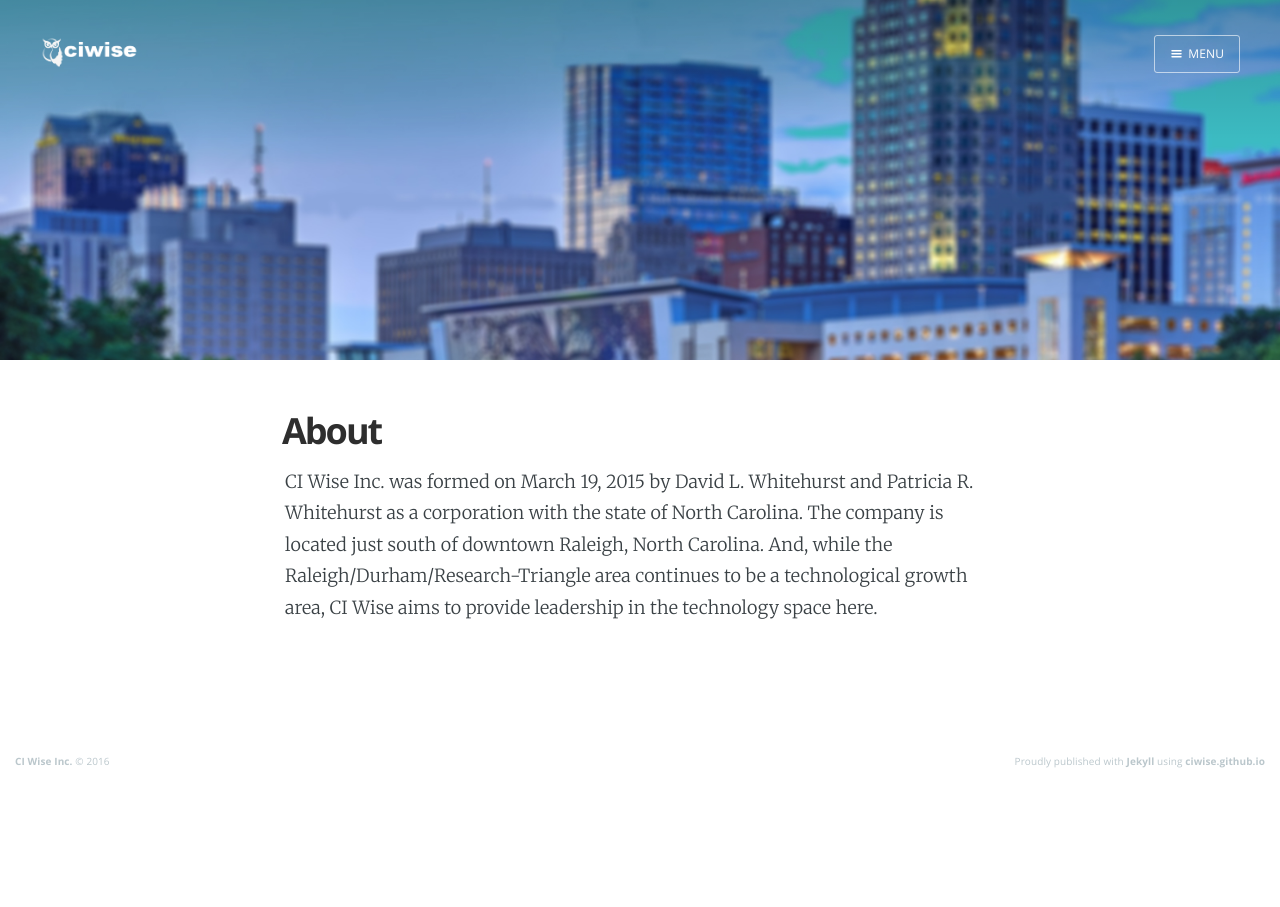
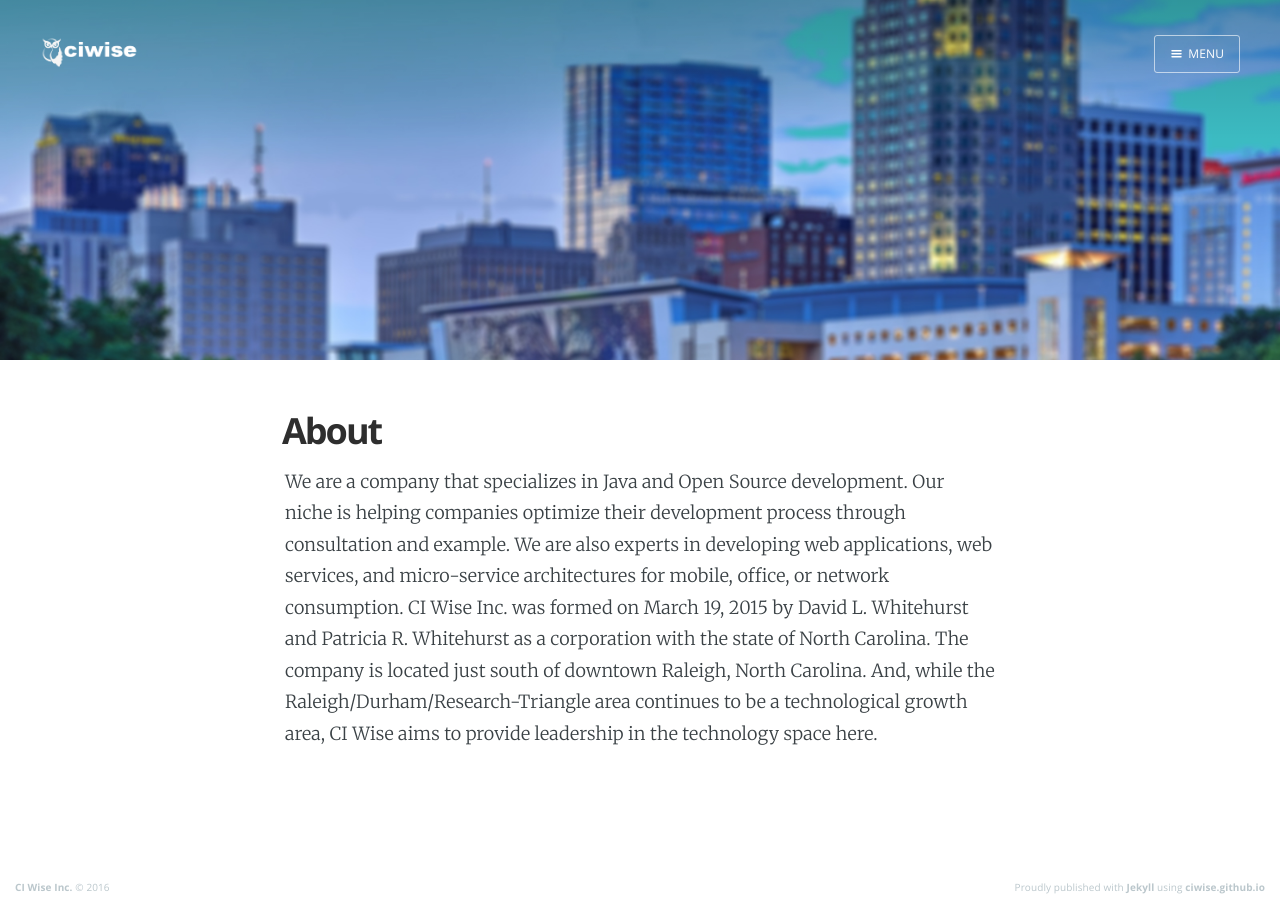
Before and after one commit to ciwise/ciwise.github.custom, a Jekyll site: the page built from about.html, in a window 1280 px wide. Built offline with Jekyll 4.4.1, drawn with Linux system fonts in a browser that asks for light colours; nearby versions of some CDN libraries; Markdown is read by kramdown in place of the engine named in the settings.

Commit message:
modified the about page

```diff
--- a/about.html
+++ b/about.html
@@ -41,6 +41,10 @@ current: tag
 
         <section class="post-content">
 
+We are a company that specializes in Java and Open Source development. Our niche is helping companies
+optimize their development process through consultation and example. We are also experts in developing
+web applications, web services, and micro-service architectures for mobile, office, or network consumption.
+
 CI Wise Inc. was formed on March 19, 2015 by David L. Whitehurst and Patricia R. Whitehurst as a
 corporation with the state of North Carolina. The company is located just south of downtown
 Raleigh, North Carolina. And, while the Raleigh/Durham/Research-Triangle area continues to be a
```
